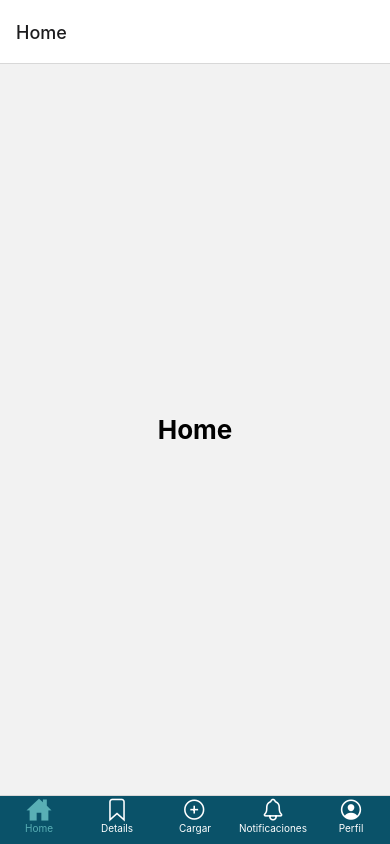
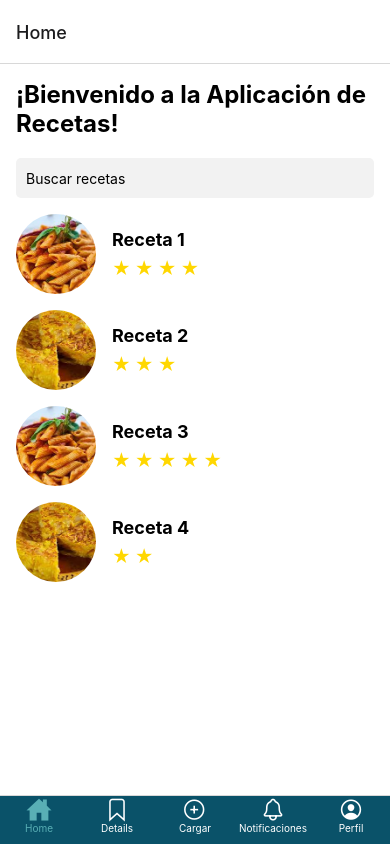
Before and after one commit to IEC97/Front-End-Distribuidas, a React Native app: screen /BottomTab in a window 390 px wide. Built offline with nearby package versions, Linux system fonts and the light colour scheme.

Commit message:
cambios pre entrega

```diff
--- a/App.js
+++ b/App.js
@@ -17,10 +17,10 @@ const App = () => {
   return (
     <NavigationContainer>
       <Stack.Navigator>
-      <Stack.Screen name="RegisterStage1" component={RegisterStage1} options={{ headerShown: false}}/>
+        <Stack.Screen name="Login" component={LogIn} options={{ headerShown: false}}/>
         <Stack.Screen name="BottomTab" component={BottomTab} options={{ headerShown: false}}/>
-        <Stack.Screen name="Login" component={LogIn} options={{ headerShown: false}}/>
 
+        <Stack.Screen name="RegisterStage1" component={RegisterStage1} options={{ headerShown: false}}/>
         <Stack.Screen name="RegisterStage2" component={RegisterStage2} options={{ headerShown: false}}/>
         <Stack.Screen name="Perfil" component={Perfil} options={{ headerShown: false}}/>
 
--- a/package.json
+++ b/package.json
@@ -24,6 +24,7 @@
     "react-native-safe-area-context": "4.5.0",
     "react-native-screens": "~3.20.0",
     "react-native-svg": "^13.9.0",
+    "react-native-toast-message": "^2.1.6",
     "react-native-web": "~0.18.10"
   },
   "devDependencies": {
--- a/src/components/RegisterStage1.js
+++ b/src/components/RegisterStage1.js
@@ -3,23 +3,23 @@ import { View, StyleSheet, Text, Image, Dimensions, TextInput, TouchableOpacity,
 import { ScrollView } from 'react-native-gesture-handler';
 
 const RegisterStage1 = ({ navigation }) => {
-  const [email, setEmail] = useState('');
+  const [mail, setmail] = useState('');
   const [nickname, setNickname] = useState('');
   const [suggestedNicknames, setSuggestedNicknames] = useState([]);
 
   const handleRegister = async () => {
     // Realizar solicitud al backend para verificar disponibilidad de email y alias
     try {
-        //console.log('LLEGUE')
-      const response = await fetch('/usuarios/nuevousuario', {
+        console.log('LLEGUE')
+      const response = await fetch('http://localhost:8080/usuarios/nuevousuario', {
         method: 'POST',
         headers: {
           'Content-Type': 'application/json',
         },
-        body: JSON.stringify({ email, nickname }),
+        body: JSON.stringify({ mail, nickname }),
       });
       const data = await response.json();
-
+      console.log("data",data);
       if (data.success) {
             Alert.alert('Registro exitoso', 'Se envió un correo electrónico de confirmación.');
       } else if (data.error) {
@@ -62,8 +62,8 @@ const RegisterStage1 = ({ navigation }) => {
         <TextInput
             style={{fontSize: 20, textAlign: 'center',width:300, height: 40, margin: 5,
             borderRadius: 100, color:'#244f37', backgroundColor: '#e7e7e7', padding: 10}}
-            autoCapitalize='none' autoCorrect={false} value={email}
-            onChangeText={text => setEmail(text)} placeholder = {'Ingrese su email'}
+            autoCapitalize='none' autoCorrect={false} value={mail}
+            onChangeText={text => setmail(text)} placeholder = {'Ingrese su email'}
         />
     </View>
 
@@ -78,8 +78,9 @@ const RegisterStage1 = ({ navigation }) => {
     </View>
 
     <View style={{display:'flex', marginTop: 20, alignItems:'center', justifyContent:'center'}}>
-        <TouchableOpacity onPress={handleRegister} //onPress={()}=> navigation.navigate('RegisterStage2')}>
-            ><View style={{margin: 5, backgroundColor: '#244f37', borderRadius: 100, paddingVertical: 10, textAlign:'center', width:300}}>
+    <TouchableOpacity onPress={handleRegister}>
+
+<View style={{margin: 5, backgroundColor: '#244f37', borderRadius: 100, paddingVertical: 10, textAlign:'center', width:300}}>
                 <Text style={{color: 'white', fontSize: 20}}>Continuar</Text>
             </View>
         </TouchableOpacity>
--- a/src/screen/Home.js
+++ b/src/screen/Home.js
@@ -1,12 +1,274 @@
-import * as React from 'react';
-import { View, Text } from 'react-native';
+import React from 'react';
 
-export default function Home({ navigation }) {
-    return (
-        <View style={{ flex: 1, alignItems: 'center', justifyContent: 'center' }}>
+import { View, Text, StyleSheet, Image, TouchableOpacity, TextInput } from 'react-native';
+
+
+
+
+const HomePage = ({ navigation }) => {
+
+  const recipes = [
+
+    { name: 'Receta 1', image: require('../imagen/pasta.jpg'), rating: 4 },
+
+    { name: 'Receta 2', image: require('../imagen/tortilla.jpg'), rating: 3 },
+
+    { name: 'Receta 3', image: require('../imagen/pasta.jpg'), rating: 5 },
+
+    { name: 'Receta 4', image: require('../imagen/tortilla.jpg'), rating: 2 },
+
+  ];
+
+
+
+
+  const navigateToRecipes = () => {
+
+    navigation.navigate('Recipes');
+
+  };
+
+
+
+
+  const renderRecipeCard = ({ item }) => (
+
+    <TouchableOpacity style={styles.recipeCard} onPress={navigateToRecipes}>
+
+      <Image source={item.image} style={styles.recipeImage} resizeMode="cover" />
+
+      <View style={styles.recipeDetails}>
+
+        <Text style={styles.recipeName}>{item.name}</Text>
+
+        <View style={styles.ratingContainer}>
+
+          {[1, 2, 3, 4, 5].map((star) => (
+
             <Text
-                onPress={() => alert('This is the "Home" screen.')}
-                style={{ fontSize: 26, fontWeight: 'bold' }}>Home</Text>
+
+              key={star}
+
+              style={[
+
+                styles.starIcon,
+
+                star <= item.rating && styles.filledStar,
+
+              ]}
+
+            >
+
+              ★
+
+            </Text>
+
+          ))}
+
         </View>
-    );
-}
+
+      </View>
+
+    </TouchableOpacity>
+
+  );
+
+
+
+
+  return (
+
+    <View style={styles.container}>
+
+      <Text style={styles.title}>¡Bienvenido a la Aplicación de Recetas!</Text>
+
+
+
+
+      <View style={styles.searchBarContainer}>
+
+        <TextInput
+
+          style={styles.searchBarInput}
+
+          placeholder="Buscar recetas"
+
+        />
+
+      </View>
+
+
+
+
+      {recipes.map((recipe, index) => (
+
+        <TouchableOpacity
+
+          key={index}
+
+          style={styles.recipeCard}
+
+          onPress={navigateToRecipes}
+
+        >
+
+          <Image source={recipe.image} style={styles.recipeImage} resizeMode="cover" />
+
+
+
+
+          <View style={styles.recipeDetails}>
+
+            <Text style={styles.recipeName}>{recipe.name}</Text>
+
+            <View style={styles.ratingContainer}>
+
+              {[1, 2, 3, 4, 5].map((star) => (
+
+                <Text
+
+                  key={star}
+
+                  style={[
+
+                    styles.starIcon,
+
+                    star <= recipe.rating && styles.filledStar,
+
+                  ]}
+
+                >
+
+                  ★
+
+                </Text>
+
+              ))}
+
+            </View>
+
+          </View>
+
+        </TouchableOpacity>
+
+      ))}
+
+    </View>
+
+  );
+
+};
+
+
+
+
+const styles = StyleSheet.create({
+
+  container: {
+
+    flex: 1,
+
+    backgroundColor: '#fff',
+
+    padding: 16,
+
+  },
+
+  title: {
+
+    fontSize: 24,
+
+    fontWeight: 'bold',
+
+    marginBottom: 20,
+
+  },
+
+  searchBarContainer: {
+
+    backgroundColor: '#f2f2f2',
+
+    borderRadius: 5,
+
+    paddingHorizontal: 10,
+
+    marginBottom: 16,
+
+  },
+
+  searchBarInput: {
+
+    height: 40,
+
+  },
+
+  recipeCard: {
+
+    flexDirection: 'row',
+
+    alignItems: 'center',
+
+    marginBottom: 16,
+
+  },
+
+  recipeImage: {
+
+    width: 80,
+
+    height: 80,
+
+    borderRadius: 40,
+
+    marginRight: 16,
+
+  },
+
+  recipeDetails: {
+
+    flex: 1,
+
+  },
+
+  recipeName: {
+
+    fontSize: 18,
+
+    fontWeight: 'bold',
+
+    marginBottom: 8,
+
+  },
+
+  ratingContainer: {
+
+    flexDirection: 'row',
+
+  },
+
+  starIcon: {
+
+    fontSize: 18,
+
+    color: 'white',
+
+    marginRight: 4,
+
+    borderColor: 'black',
+
+
+
+  },
+
+  filledStar: {
+
+    color: 'gold',
+
+  },
+
+});
+
+
+
+
+export default HomePage;
```
Also changed, not shown: 1 other file (tests, documents, lock files or other folders).
